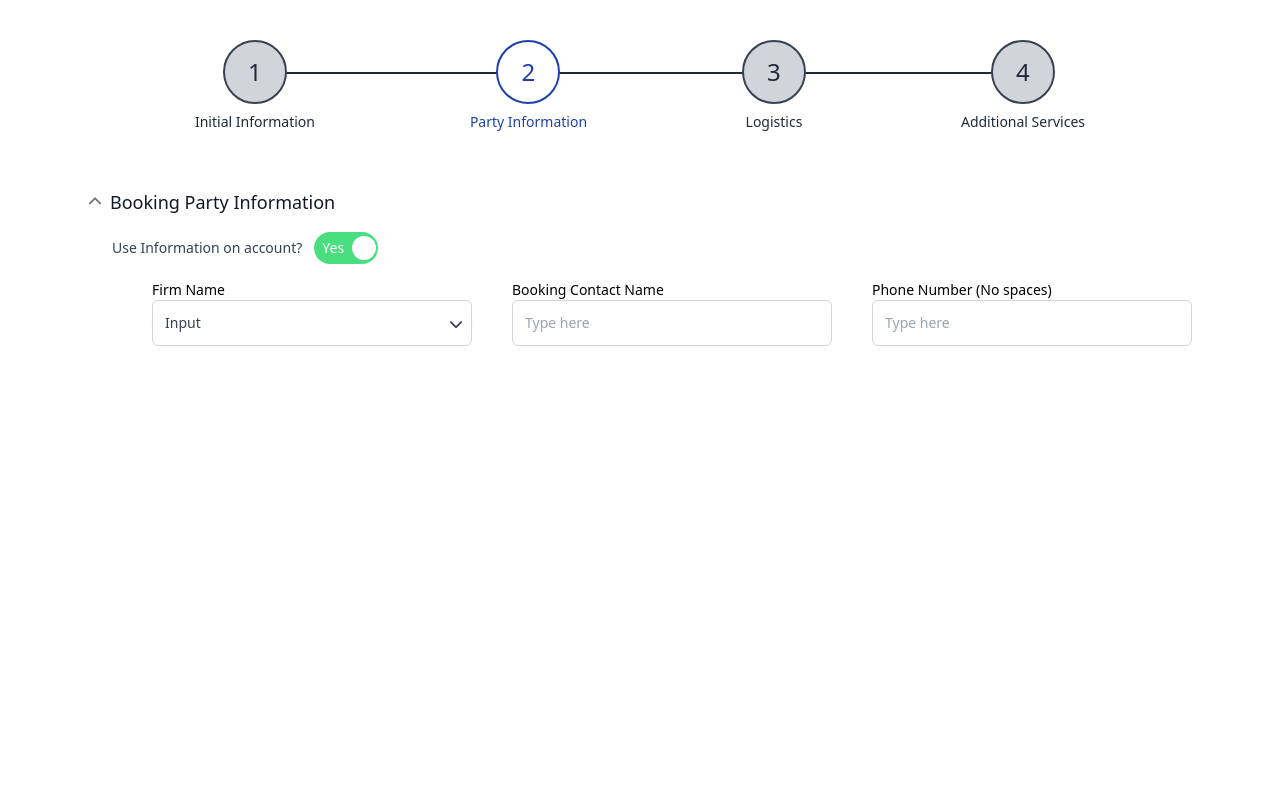
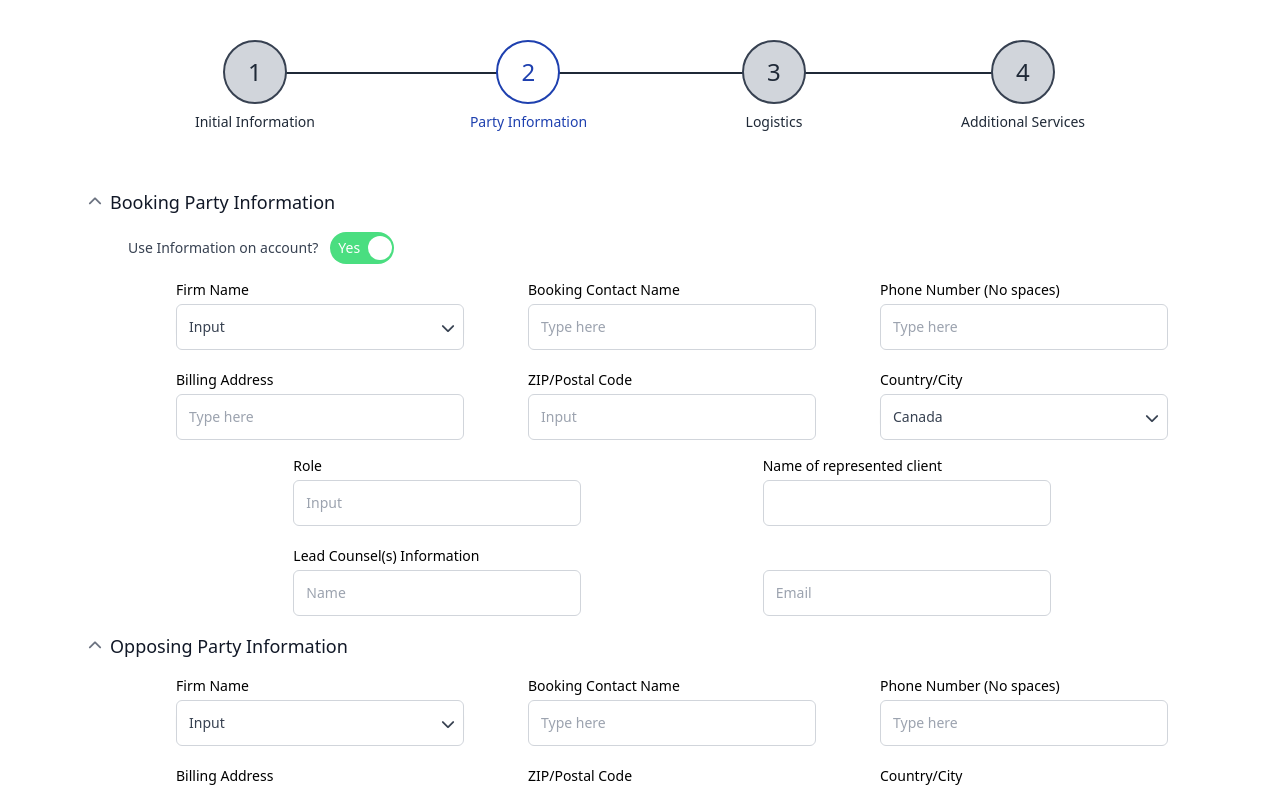
Before and after one commit to AvirukBasak/formease-internship-task, a Next.js app: page / in a window 1280 px wide. Shown: the top 788 px of the page. Built offline with nearby package versions, Linux system fonts and the light colour scheme.

Commit message:
updated PartyInfo page

```diff
--- a/src/components/DropDownList.tsx
+++ b/src/components/DropDownList.tsx
@@ -47,6 +47,7 @@ export default function DropDownList({ list, defaultSelection = "", onSelect }:
           className="
             origin-top-right
             absolute right-0
+            z-10
             mt-1 w-full
             rounded-md
             shadow-lg bg-white ring-1 ring-black ring-opacity-5 divide-y divide-gray-100"
--- a/src/components/LabelWrapper.tsx
+++ b/src/components/LabelWrapper.tsx
@@ -5,11 +5,15 @@ interface LaelWrapperProps {
   width?: string
 }
 
-export default function LabelWrapper({ label = "&nbsp;", children, showLabel = true, width = "w-56" }: LaelWrapperProps): JSX.Element {
+export default function LabelWrapper({ label, children, showLabel = true, width = "w-56" }: LaelWrapperProps): JSX.Element {
   return (
     <>
       <div className={width}>
-        {showLabel && <label className="mr-auto text-sm font-thin text-black block">{label}</label>}
+        {
+          showLabel && <label className="mr-auto mb-1 text-sm font-thin text-black block">
+            {label || <span>&nbsp;&nbsp;</span>}
+          </label>
+        }
         {children}
       </div>
     </>
--- a/src/components/pagePartyInfo.tsx
+++ b/src/components/pagePartyInfo.tsx
@@ -5,13 +5,12 @@ import DropDownList from '@/components/DropDownList';
 import LabelWrapper from '@/components/LabelWrapper';
 import TextField from '@/components/TextField';
 
-function AccountInformation(): JSX.Element {
+function BasicInformation(): JSX.Element {
   return (
     <>
       <div className="w-full">
         <div className="flex flex-row justify-evenly">
-
-          <LabelWrapper label="Firm Name" width="w-80">
+          <LabelWrapper label="Firm Name" width="w-72">
             <DropDownList list={
               "Lorem ipsum dolor sit amet consectetur adipiscing elit"
                 .split(" ")
@@ -19,30 +18,83 @@ function AccountInformation(): JSX.Element {
             } onSelect={() => null} />
           </LabelWrapper>
 
-          <LabelWrapper label="Booking Contact Name" width="w-80">
+          <LabelWrapper label="Booking Contact Name" width="w-72">
             <TextField type="text" />
           </LabelWrapper>
 
-          <LabelWrapper label="Phone Number (No spaces)" width="w-80">
+          <LabelWrapper label="Phone Number (No spaces)" width="w-72">
             <TextField type="tel" />
           </LabelWrapper>
-
         </div>
       </div>
+      <div className="mt-5 w-full">
+        <div className="flex flex-row justify-evenly">
+          <LabelWrapper label="Billing Address" width="w-72">
+            <TextField type="text" />
+          </LabelWrapper>
 
-      <div className="justify-around">
+          <LabelWrapper label="ZIP/Postal Code" width="w-72">
+            <TextField type="pin" placeholder="Input" />
+          </LabelWrapper>
+
+          <LabelWrapper label="Country/City" width="w-72">
+            <DropDownList defaultSelection="Canada" list={
+              "Lorem ipsum dolor amet consectetur adipiscing elit Canada"
+                .split(" ")
+                .map(word => word[0].toUpperCase() + word.slice(1))
+            } onSelect={() => null} />
+          </LabelWrapper>
+        </div>
       </div>
     </>
   )
 }
 
-export default function PagePartyInfo(): JSX.Element {
+function RoleInformation(): JSX.Element {
+  return (
+    <>
+      <div className="mt-4 w-full">
+        <div className="flex flex-row justify-evenly">
+          <LabelWrapper label="Role" width="w-72">
+            <TextField type="text" placeholder="Input" />
+          </LabelWrapper>
+
+          <LabelWrapper label="Name of represented client" width="w-72">
+            <TextField type="text" placeholder=" " />
+          </LabelWrapper>
+        </div>
+      </div>
+      <div className="mt-5 w-full">
+        <div className="flex flex-row justify-evenly">
+          <LabelWrapper label="Lead Counsel(s) Information" width="w-72">
+            <TextField type="text" placeholder="Name" />
+          </LabelWrapper>
+
+          <LabelWrapper width="w-72">
+            <TextField type="email" placeholder="Email" />
+          </LabelWrapper>
+        </div>
+      </div>
+    </>
+  )
+}
+
+function AccountInformation(): JSX.Element {
+  return (
+    <>
+      <BasicInformation />
+      <RoleInformation />
+    </>
+  )
+}
+
+function BookingPartyInformation(): JSX.Element {
   const [useAccountInfo, setUseAccountInfo] = useState(true);
   return (
     <>
       <SectionCollapsable title="Booking Party Information" /*subtitle=""*/>
         <>
-          <div className="ml-8 flex items-center">
+          <div className="ml-12 flex items-center">
             <label className="mr-3 text-sm font-medium text-gray-700">Use Information on account?</label>
             <ToggleSwitch defState={useAccountInfo} onStateChange={newState => setUseAccountInfo(newState)} />
           </div>
@@ -52,3 +104,22 @@ export default function PagePartyInfo(): JSX.Element {
     </>
   )
 }
+
+function OpposingPartyInformation(): JSX.Element {
+  return (
+    <>
+      <SectionCollapsable title="Opposing Party Information" /*subtitle=""*/>
+          <div className="md:w-full ml-8 mt-4"><AccountInformation /></div>
+      </SectionCollapsable>
+    </>
+  )
+}
+
+export default function PagePartyInfo(): JSX.Element {
+  return (
+    <>
+      <BookingPartyInformation />
+      <OpposingPartyInformation />
+    </>
+  )
+}
```
